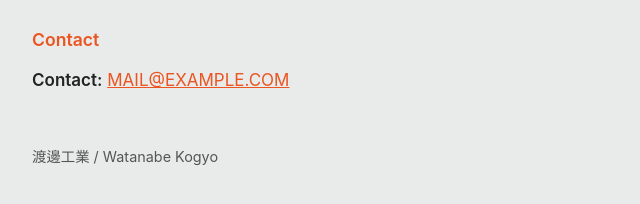
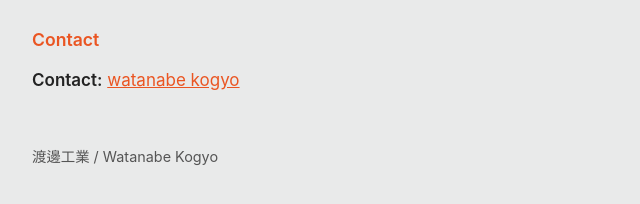
Before and after one commit to otto-e-mezzo/roop, a plain HTML site: page privacy.html in a window 1280 px wide. Shown: the part 2481-2685 px from the top of the page, 256-896 px from the left. Drawn offline with Linux system fonts and the light colour scheme.

Commit message:
Update privacy.html

```diff
--- a/privacy.html
+++ b/privacy.html
@@ -206,7 +206,7 @@
 <p>If this policy changes, this page will be updated.</p>
 
 <h2>Contact</h2>
-<p><strong>Contact:</strong> <a href="mailto:peeji.design@gmail.com">MAIL@EXAMPLE.COM</a></p>
+<p><strong>Contact:</strong> <a href="mailto:peeji.design@gmail.com">watanabe kogyo</a></p>
 <footer>渡邊工業 / Watanabe Kogyo</footer>
 </div>
 </body>
```
